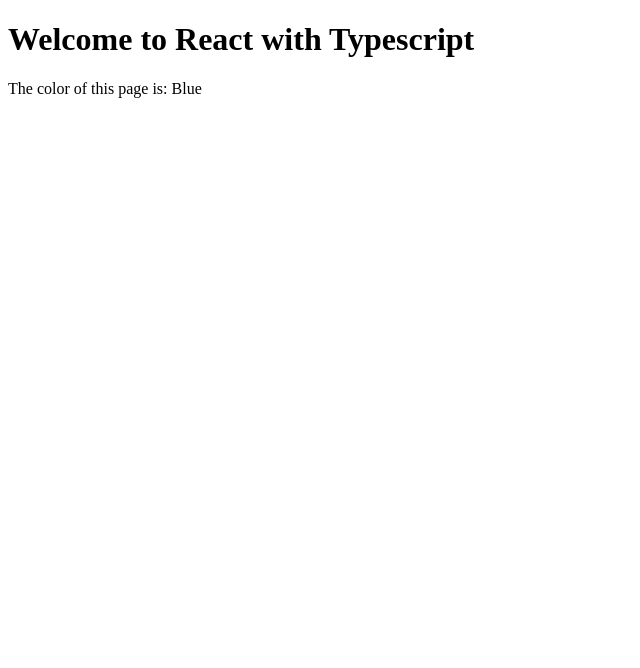
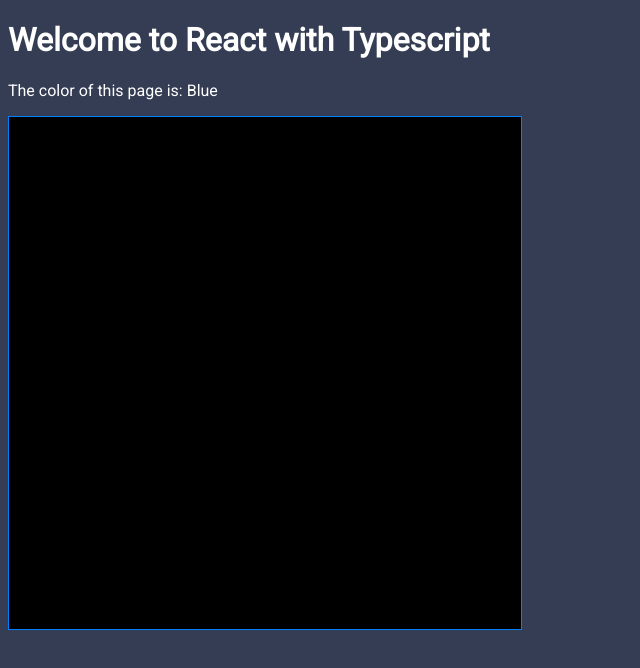
Before and after one commit to nergethic/Blockeys, a React app in the folder app/: page / in a window 1280 px wide. Shown: the top 668 px of the page, without its empty margins (0-640 px from the left). Built offline with nearby package versions, Linux system fonts and the light colour scheme.

Commit message:
hello WebGL

```diff
--- a/app/src/index.ts
+++ /dev/null
@@ -1,4 +0,0 @@
-import './main.scss';
-
-const hello = "yep, it's working";
-document.body.innerHTML = hello;
--- a/app/src/index.tsx
+++ b/app/src/index.tsx
@@ -1,3 +1,5 @@
+import './styles/main.scss';
+
 import * as React from 'react';
 import * as ReactDOM from 'react-dom';
 
@@ -9,3 +11,81 @@
 <App color="Blue" />,
   document.getElementById("root")
 )
+
+window.onload = () => {
+  generateHTML()
+  initWebGL()
+  tick()
+}
+
+function tick() {
+  requestAnimationFrame(tick)
+}
+
+const AppState = {
+  gl: null as WebGLRenderingContext,
+}
+
+const Config: any = {
+  CanvasWidth: 512,
+  CanvasHeight: 512,
+  CanvasID: 'glCanvas',
+  MainContaierID: 'root'
+}
+
+function initWebGL() {
+  let canvas: HTMLCanvasElement = document.getElementById(Config.CanvasID) as HTMLCanvasElement
+
+  if (canvas == null) {
+    // TODO: logger error
+    alert("error, canvas is null!")
+    return
+  }
+
+  let gl: WebGLRenderingContext =
+    canvas.getContext("webgl",              { antialias: true }) as WebGLRenderingContext ||
+    canvas.getContext("experimental-webgl", { antialias: true }) as WebGLRenderingContext ||
+    canvas.getContext("moz-webgl",          { antialias: true }) as WebGLRenderingContext ||
+    canvas.getContext("webkit-3d",          { antialias: true }) as WebGLRenderingContext
+
+    if (gl == null || gl == undefined) {
+      // TODO: logger error
+      alert("Unable to initialize WebGL. Your browser may not support it.")
+      return
+    }
+
+    AppState.gl = gl
+
+    let extensions = gl.getSupportedExtensions()
+    console.log(extensions) // TODO: turn on some of them
+
+    gl.enable(gl.SCISSOR_TEST)
+    gl.enable(gl.DEPTH_TEST)
+    //gl.cullFace(gl.FRONT)
+    //gl.enable(gl.CULL_FACE)
+    gl.blendFunc(gl.SRC_ALPHA, gl.ONE_MINUS_SRC_ALPHA);
+    gl.enable(gl.BLEND)
+    //gl.disable(gl.DEPTH_TEST);
+    gl.frontFace(gl.CCW)
+    gl.depthFunc(gl.LEQUAL)
+
+    gl.viewport(0, 0, Config.CanvasWidth, Config.CanvasHeight)
+    gl.scissor(0, 0, Config.CanvasWidth, Config.CanvasHeight)
+
+    gl.clearColor(0, 0, 0, 1)
+    gl.clear(gl.COLOR_BUFFER_BIT | gl.DEPTH_BUFFER_BIT)
+}
+
+
+
+function generateHTML() {
+  let canvasElem: HTMLCanvasElement = document.createElement<"canvas">("canvas")
+  canvasElem.id     = Config.CanvasID
+  canvasElem.width  = Config.CanvasWidth
+  canvasElem.height = Config.CanvasHeight
+  canvasElem.style.border = "1px solid #007FFF"
+  canvasElem.innerHTML = "Your browser doesn't appear to support the TODO add error alert" +
+                      "<code>&lt;canvas&gt;</code> element."
+
+  document.getElementById(Config.MainContaierID).appendChild(canvasElem)
+}
--- a/app/src/main.scss
+++ /dev/null
@@ -1,3 +0,0 @@
-body {
-  background: tomato;
-}
--- /dev/null
+++ b/app/src/styles/main.scss
@@ -0,0 +1,7 @@
+@import url('https://fonts.googleapis.com/css2?family=Roboto&display=swap');
+
+body {
+  font-family: 'Roboto', sans-serif;
+  color: white;
+  background: #353D54;
+}
```
